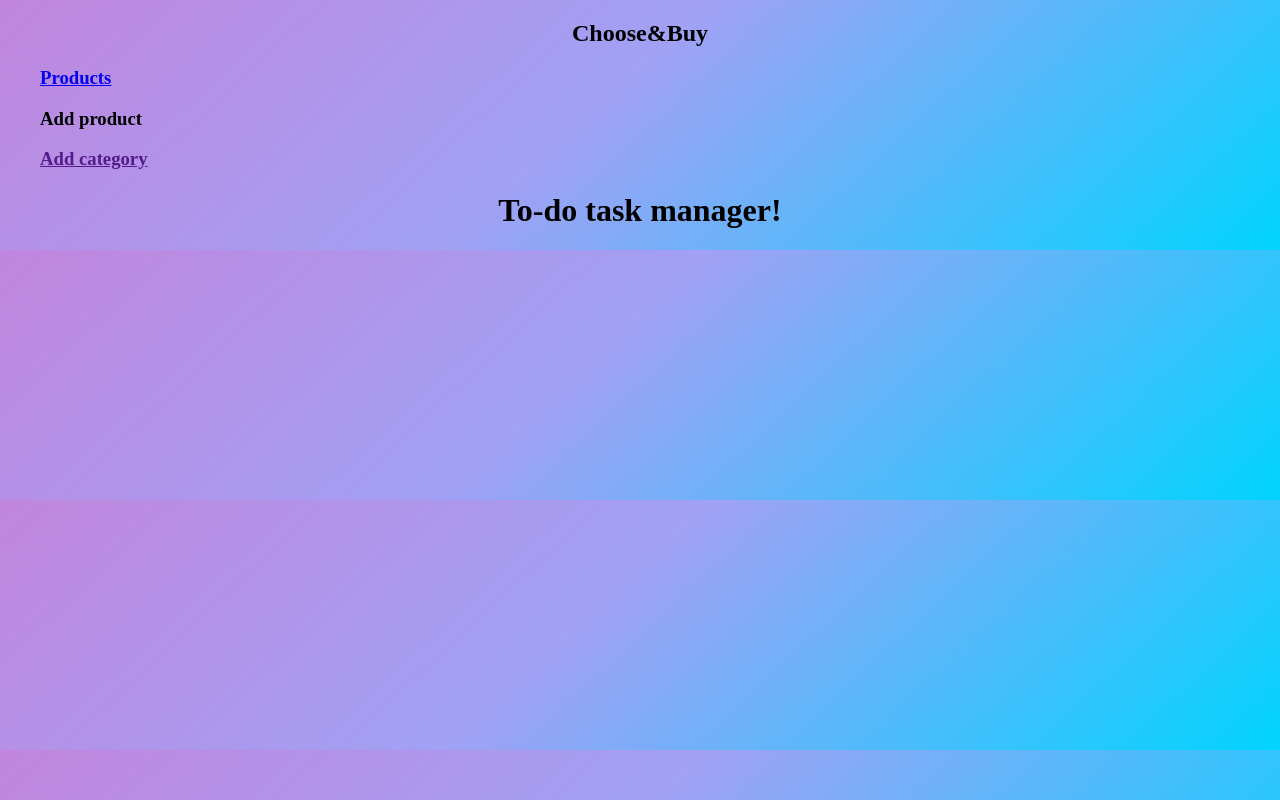
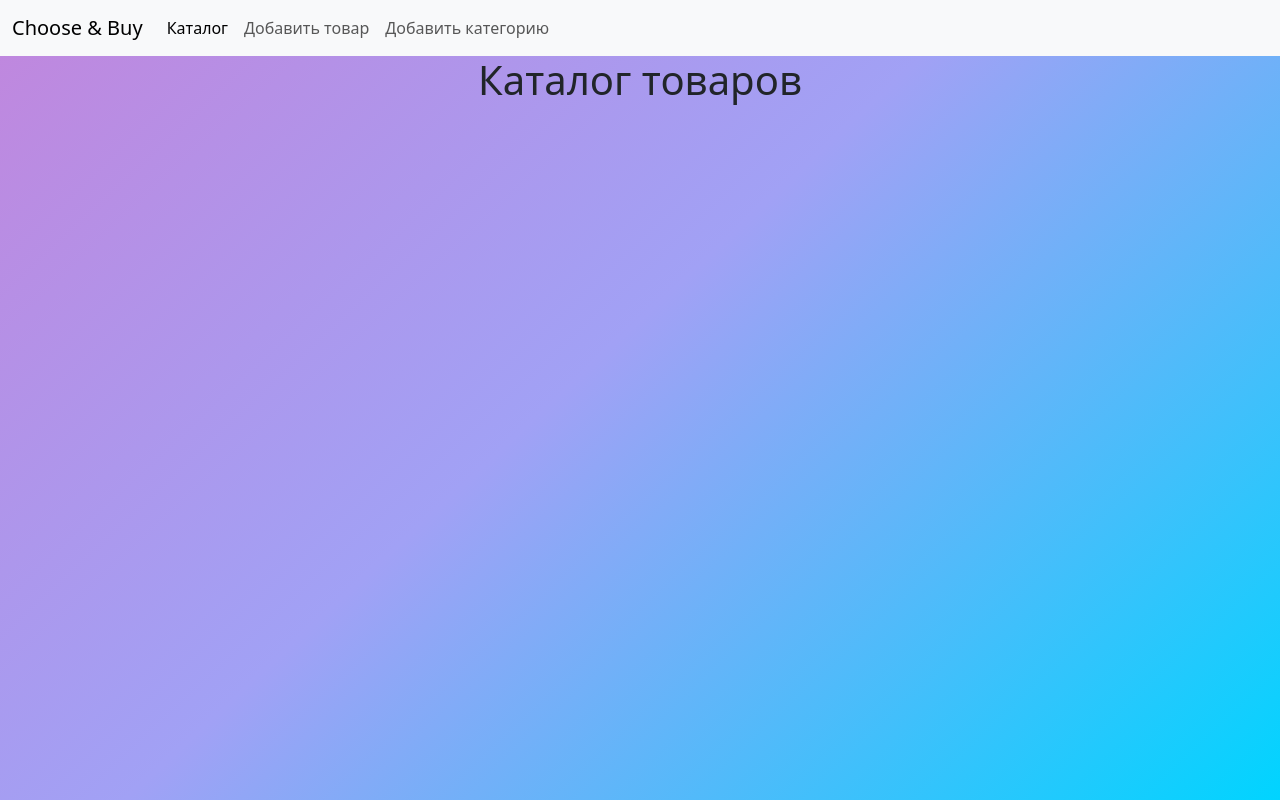
Before and after one commit to TalkingCoffeePot/yurmashev_radmir_homework54, a Django app: template source/main_app/templates/main_page.html in a window 1280 px wide. Run offline with Django 4.2, Linux system fonts and the light colour scheme; the template is opened without the code that fills it, so the values that code supplies are empty; parts of the project's set-up code (start-up, migrations or seed data) failed here and were passed over.

Commit message:
On branch master Changes to be committed: 	modified:   main_app/static/css/main_style.css     Для удобтва добавлены некоторые настройки стиля
	modified:   main_app/templates/base.html
    Добавлен стиль нав. бара

	modified:   main_app/templates/main_page.html
    Добавлены стили bootstrap

```diff
--- a/source/main_app/static/css/main_style.css
+++ b/source/main_app/static/css/main_style.css
@@ -1,45 +1,13 @@
+html {
+    height: 100%;
+}
+
 body {
     margin: 0;
-    background: rgb(193,134,221);
+    height: 50%;
     background: linear-gradient(137deg, rgba(193,134,221,1) 0%, rgba(161,161,245,1) 46%, rgba(0,212,255,1) 100%);
 }
-ul {
-    list-style-type:  none;
-}
+
 h1 {
     text-align: center;
 }
-.task_container {
-    margin: 0;
-    display: flex;
-    flex-direction: column;
-    align-items: center;
-}
-.task_box {
-    border: 3px solid transparent;
-    border-radius: 15px;
-    background-color: aliceblue;
-    width: 50%;
-    text-align: center;
-}
-.new_task_button {
-    border: 3px solid black;
-    border-radius: 10px;
-    width: 200px;
-    height: 30px;
-    text-align: center;
-    background-color: aliceblue;
-
-}
-.new_task_button a {
-    text-decoration: none;
-}
-
-.list {
-    list-style-type: none;
-}
-
-p a{
-   text-decoration: none;
-   text-transform: uppercase;
-}
--- a/source/main_app/templates/base.html
+++ b/source/main_app/templates/base.html
@@ -8,23 +8,22 @@
     <meta http-equiv="X-UA-Compatible" content="ie=edge">
     <title>{% block title %}Task manager{% endblock %}</title>
     <link rel="stylesheet" href="{% block style %}{% endblock %}">
+    <link href="https://cdn.jsdelivr.net/npm/bootstrap@5.3.2/dist/css/bootstrap.min.css" rel="stylesheet" integrity="sha384-T3c6CoIi6uLrA9TneNEoa7RxnatzjcDSCmG1MXxSR1GAsXEV/Dwwykc2MPK8M2HN" crossorigin="anonymous">
 </head>
 
 <body>
-<nav class="navbar">
-    <div class="logo">
-        <h1>Choose&Buy</h1>
+<nav class="navbar navbar-expand-lg bg-body-tertiary">
+    <div class="container-fluid">
+      <a class="navbar-brand" href="#">Choose & Buy</a>
+      <div class="collapse navbar-collapse" id="navbarNavAltMarkup">
+        <div class="navbar-nav">
+          <a class="nav-link active" aria-current="page" href="#">Каталог</a>
+          <a class="nav-link" href="#">Добавить товар</a>
+          <a class="nav-link" href="#">Добавить категорию</a>
+        </div>
+      </div>
     </div>
-    <div class="nav_container">
-        <ul class="menu">
-            <div>
-                <h3><a href="/">Products</a></h3>
-                <h3><a href=""></a>Add product</h3>
-                <h3><a href="">Add category</a></h3>
-            </div>
-        </ul>
-    </div>
-</nav>
+  </nav>
 
 <div class="container">
     {% block content %}{% endblock %}
--- a/source/main_app/templates/main_page.html
+++ b/source/main_app/templates/main_page.html
@@ -5,16 +5,18 @@
 {% block style %}{% static 'css/main_style.css' %}{% endblock %}
 
 {% block content %}
-        <h1>To-do task manager!</h1>
-        <div class="task_container">
-            {% for task in tasks %}
-                <div class="task_box">
-                    <h2>{{task.description}}</h2>
-                    <h3>Status: {{ task.task_status}}</h3>
-                    <h3>Finish date: {{task.date}}</h3>
-                    <p><a href="{% url 'task_details' task.pk %}">Подробнее</a></p>
+        <h1>Каталог товаров</h1>
+        <div class="product_container row justify-content-around">
+            {% for product in products %}
+                <div class="card row justify-content-between" style="width: 18rem; margin:30px auto; padding: 1% 0">
+                    <img src={{product.image}} class="card-img-top img-fluid" alt="...">
+                    <div class="">
+                      <h5 class="card-title">{{product.title}}</h5>
+                      <p class="card-text">{{product.category.title}}</p>
+                      <h5 class="card-text">{{product.price}}</h5>
+                      <a href="#" class="btn btn-primary">Подробнее</a>
+                    </div>
                 </div>
-                <hr>
             {% endfor %}
         </div>
 {% endblock %}
--- a/source/main_app/views.py
+++ b/source/main_app/views.py
@@ -10,6 +10,7 @@ def products_view(request):
     context = {
         'products': products
     }
+    print(products)
     return render(request, 'main_page.html', context)
 
 # #############################################################################
--- a/source/to_do_app/urls.py
+++ b/source/to_do_app/urls.py
@@ -16,11 +16,11 @@ Including another URLconf
 """
 from django.contrib import admin
 from django.urls import path
-from main_app.views import main_list
+from main_app.views import products_view
 
 urlpatterns = [
     path('admin/', admin.site.urls),
-    path('', main_list, name='products'),
+    path('', products_view, name='products'),
     # path('tasks/new/', new_task, name='new_task'),
     # path('tasks/new/add/', add_task, name='added'),
     # path('tasks/<int:pk>/', detailed_view, name='task_details')
```
